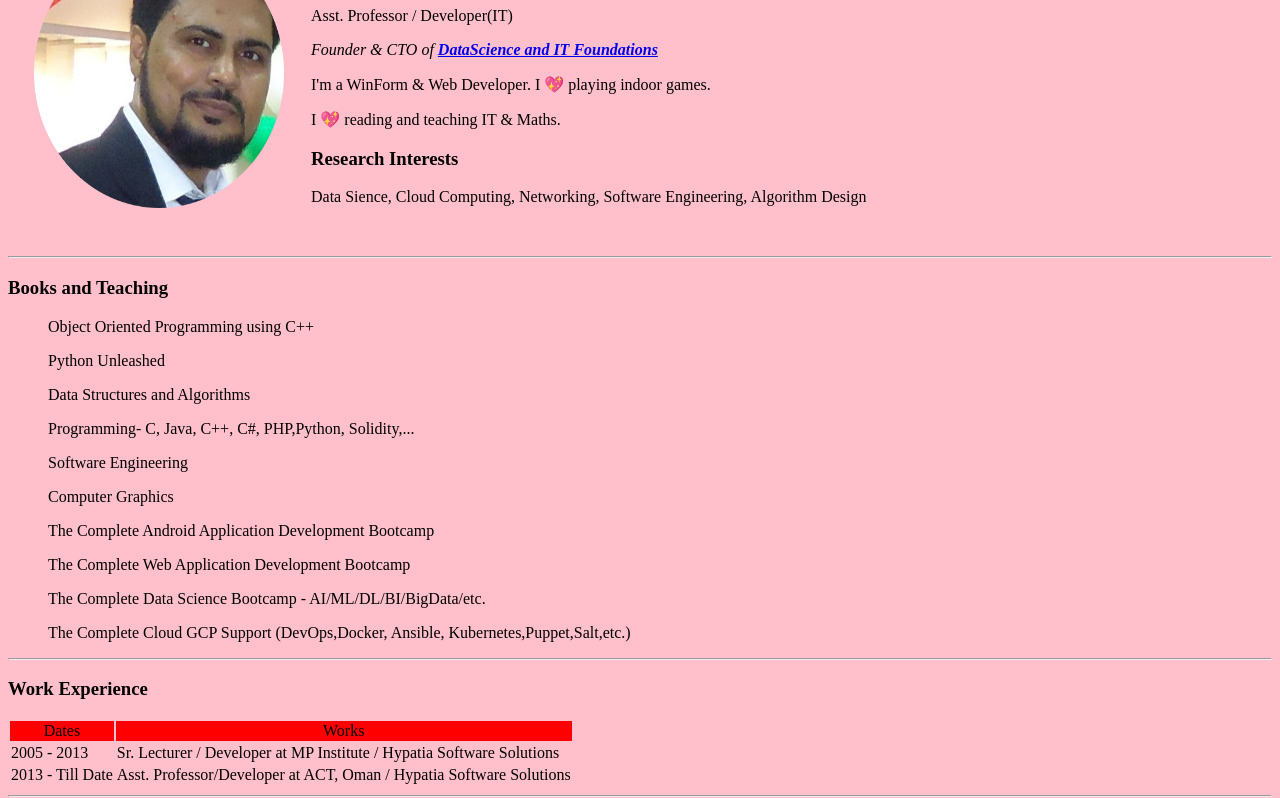
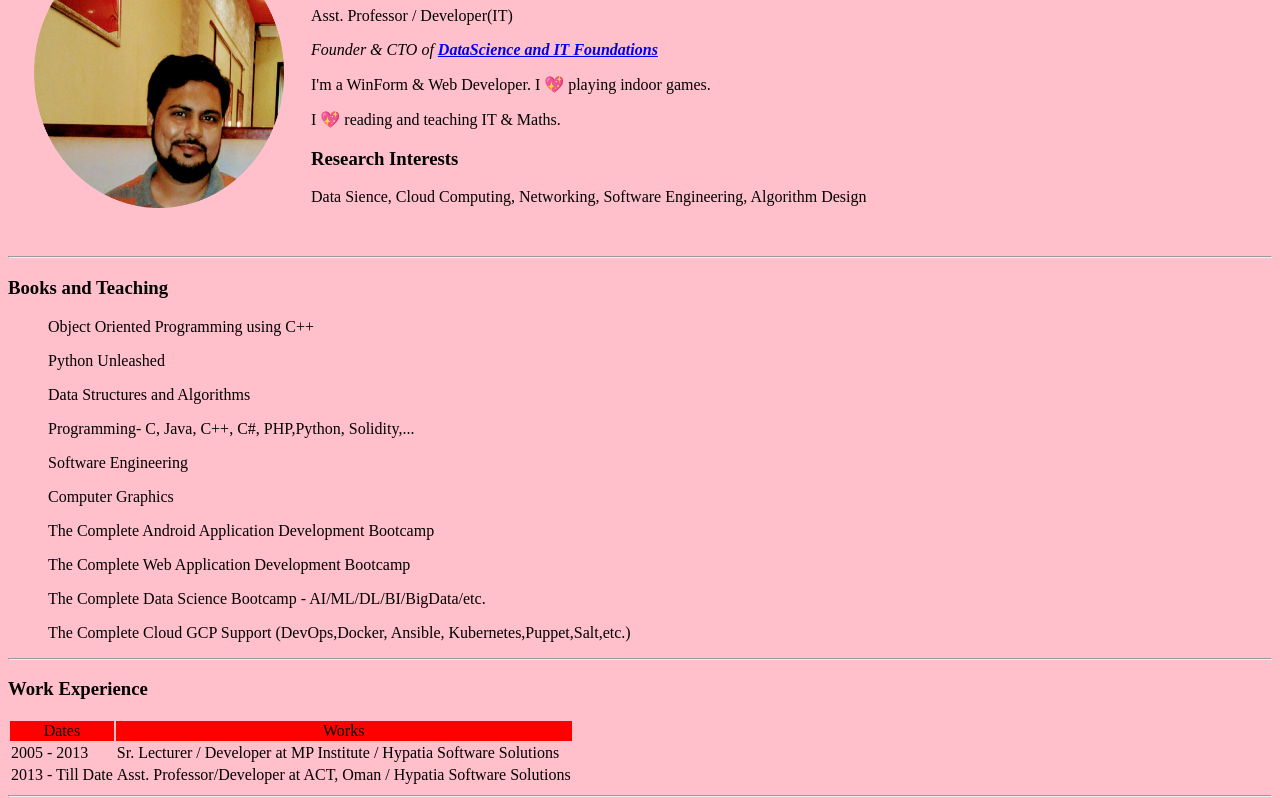
Before and after one commit to RanaFirdous83/mycredentials, a plain HTML site: page index.html in a window 1280 px wide. Shown: the part 107-905 px from the top of the page. Drawn offline with Linux system fonts and the light colour scheme.

Commit message:
Update index.html

```diff
--- a/index.html
+++ b/index.html
@@ -7,7 +7,7 @@
   <body bgcolor="pink">
     <table cellspacing="25">
       <tr>
-        <td> <img src="images/um1.png" height="270" width="250" alt="Urfi's Profile Picture"></td>
+        <td> <img src="images/UM.png" height="270" width="250" alt="Urfi's Profile Picture"></td>
         <td> <h1> Urfi A. Mirza </h1
           <p>Asst. Professor / Developer(IT)</p>
         <p><em> Founder & CTO of <strong><a href="https://www.datascienceanditdot.wordpress.com">DataScience and IT Foundations</a></strong> </em></p>
```
